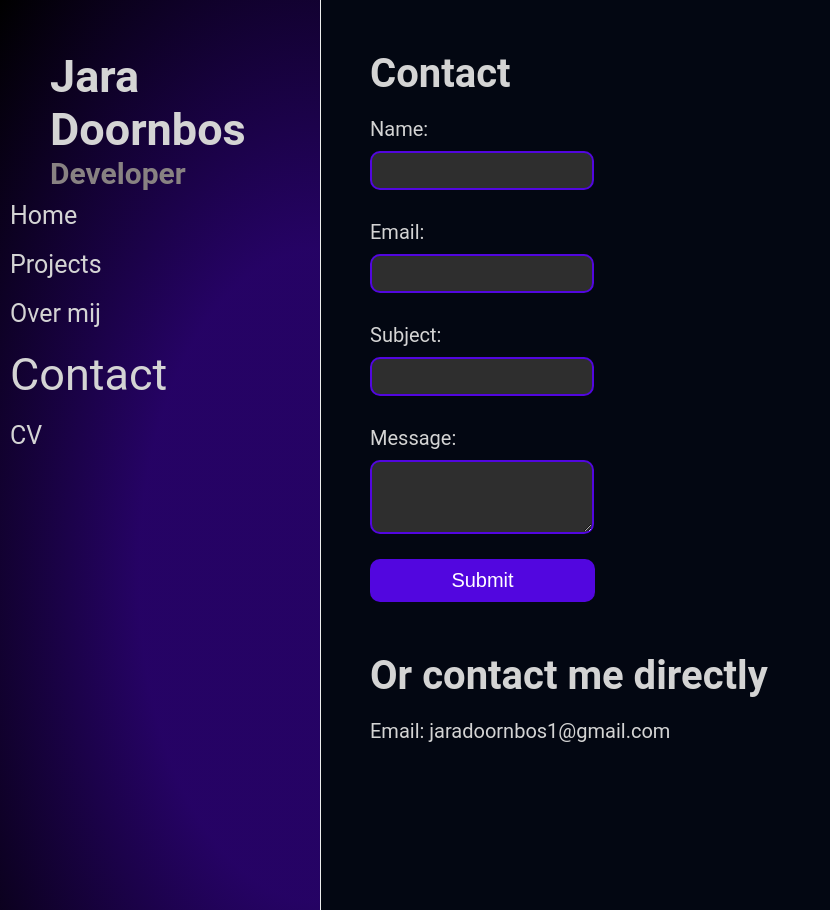
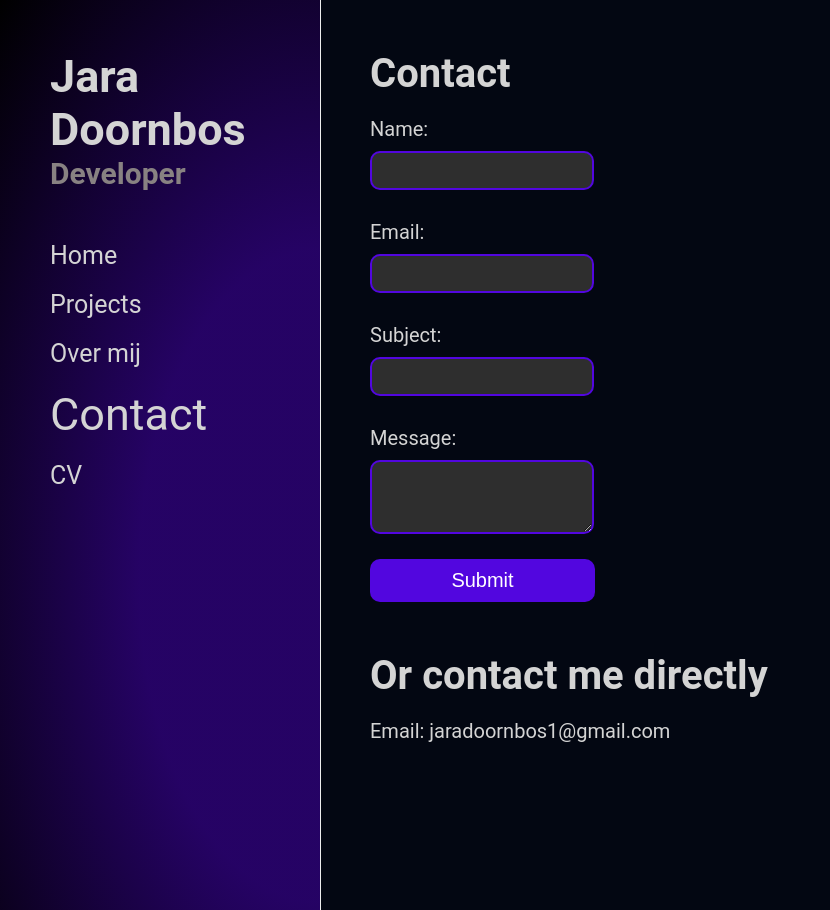
Before and after one commit to JaraD2/Portfolio-website, a PHP site: page /pages/Contact.html in a window 1280 px wide. Shown: the whole page, without its empty margins (0-830 px from the left). Run offline with PHP 8.4, Linux system fonts and the light colour scheme.

Commit message:
moved the desktop navbar directly under the title

```diff
--- a/stylesheets/navbar.css
+++ b/stylesheets/navbar.css
@@ -30,10 +30,13 @@ nav {
 .name-title > span {
   color: var(--text-color-nav);
 }
-
 ul.nav {
   margin: 0;
   padding: 0;
+}
+ul.nav:not(.active) {
+  margin: 40px;
+
 }
 
 .nav > li > a {
```
